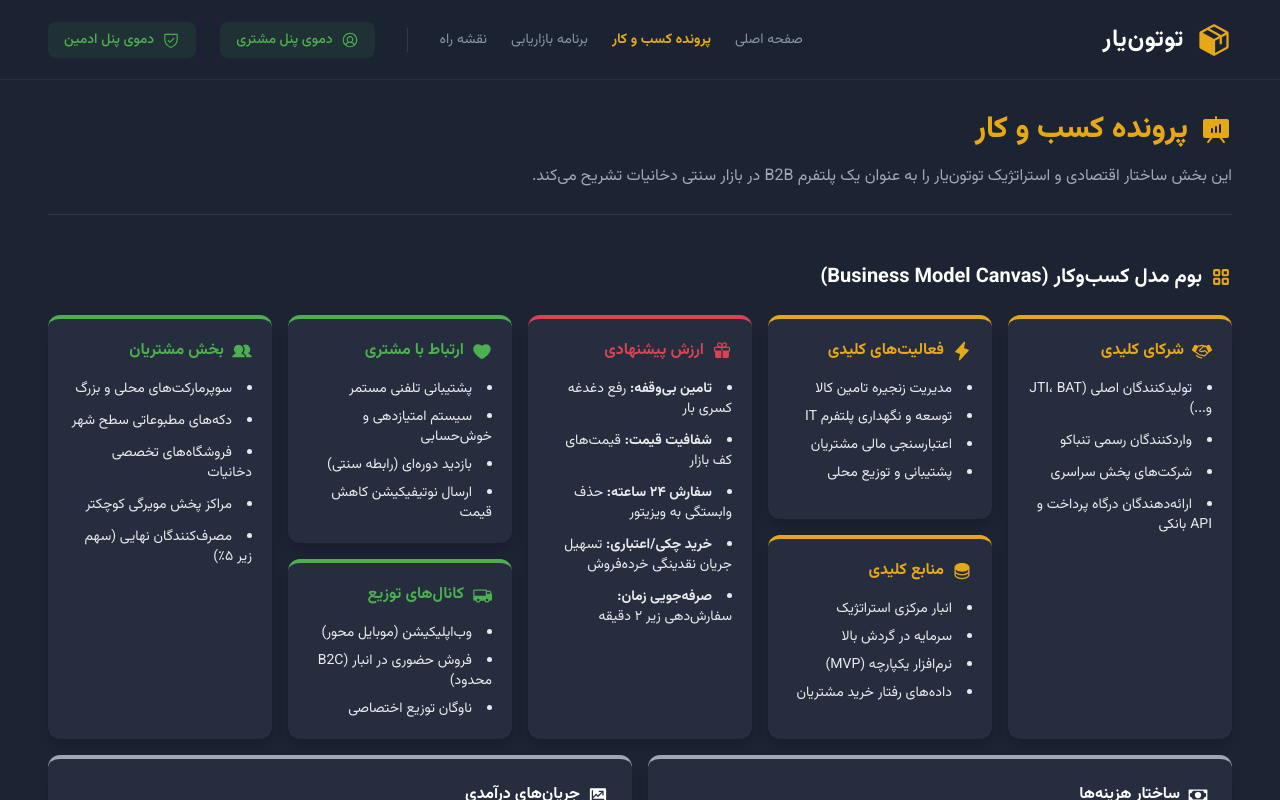
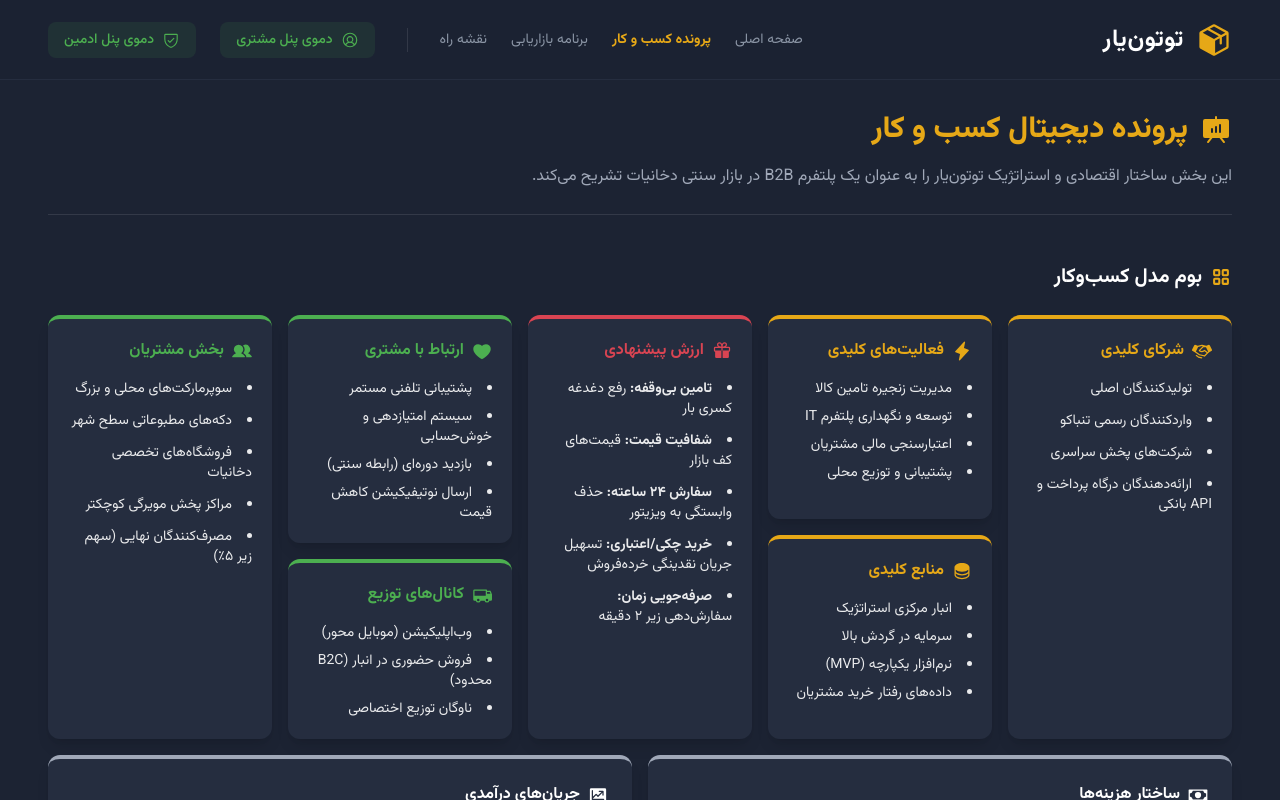
Before and after one commit to mohadeseh-fallahi/tutunyar, a React (Vite) app: page / in a window 1280 px wide. Both pictures are taken after a click on the button "بررسی پرونده کسب‌وکار". Shown: the top 800 px of the page. Built offline with nearby package versions, Linux system fonts and the light colour scheme.

Commit message:
Update BusinessModelView.jsx
اضافه کردن دیجیتال

```diff
--- a/src/components/views/BusinessModelView.jsx
+++ b/src/components/views/BusinessModelView.jsx
@@ -7,7 +7,7 @@ export default function BusinessModelView() {
         <div className="mb-12 border-b border-white/10 pb-6">
           <h2 className="text-3xl font-extrabold text-gold flex items-center gap-3">
             <PresentationChart weight="fill" size={32} />
-            پرونده کسب و کار
+            پرونده دیجیتال کسب و کار
           </h2>
           <p className="text-textGray mt-4 max-w-3xl leading-relaxed">این بخش ساختار اقتصادی و استراتژیک توتون‌یار را به عنوان یک پلتفرم B2B در بازار سنتی دخانیات تشریح می‌کند.</p>
         </div>
@@ -15,14 +15,14 @@ export default function BusinessModelView() {
         {/* BMC */}
         <div className="mb-16">
           <h3 className="text-xl font-bold text-white mb-6 flex items-center gap-2">
-            <SquaresFour weight="bold" className="text-gold" size={22} /> بوم مدل کسب‌وکار (Business Model Canvas)
+            <SquaresFour weight="bold" className="text-gold" size={22} /> بوم مدل کسب‌وکار
           </h3>
           <div className="grid grid-cols-1 md:grid-cols-2 lg:grid-cols-5 gap-4">
             {/* Key Partners */}
             <div className="bg-bgCard p-5 rounded-xl col-span-1 border-t-4 border-gold shadow-lg">
               <h4 className="text-gold font-bold mb-4 flex items-center gap-2"><Handshake weight="fill" size={20} /> شرکای کلیدی</h4>
               <ul className="text-white text-sm space-y-3 list-disc list-inside opacity-90">
-                <li>تولیدکنندگان اصلی (JTI، BAT و...)</li>
+                <li>تولیدکنندگان اصلی</li>
                 <li>واردکنندگان رسمی تنباکو</li>
                 <li>شرکت‌های پخش سراسری</li>
                 <li>ارائه‌دهندگان درگاه پرداخت و API بانکی</li>
```
